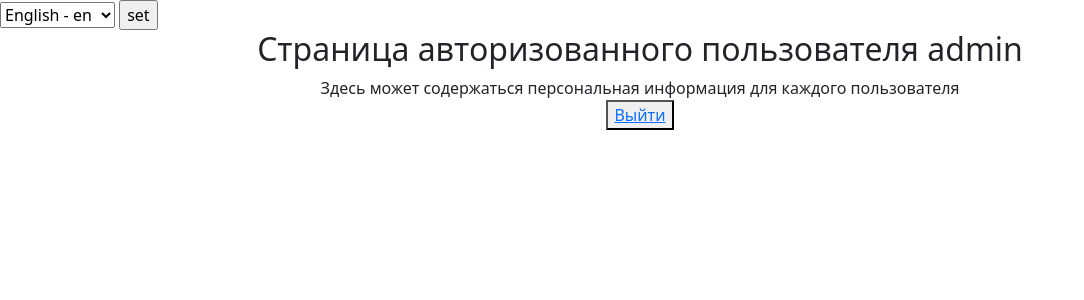
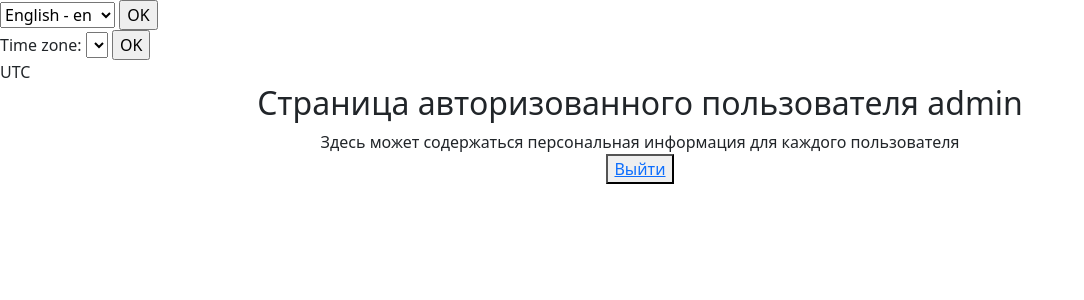
Before and after one commit to vitalaga/news_portal, a Django app: page / in a window 1280 px wide. Shown: the part 56-356 px from the top of the page, without its empty margins (0-1084 px from the left). Run offline with Django 4.2, Linux system fonts and the light colour scheme; a user stored in the database is signed in; lists and menus that the app fills with data are empty; parts of the project's set-up code (start-up, migrations or seed data) failed here and were passed over; some libraries are stand-ins or nearby versions.

Commit message:
added timezone

```diff
--- /dev/null
+++ b/basic/middlewares.py
@@ -0,0 +1,15 @@
+import pytz
+from django.utils import timezone
+
+
+class TimezoneMiddleware:
+    def __init__(self, get_response):
+        self.get_response = get_response
+
+    def __call__(self, request):
+        tzname = request.session.get('django_timezone')
+        if tzname:
+            timezone.activate(pytz.timezone(tzname))
+        else:
+            timezone.deactivate()
+        return self.get_response(request)
--- a/news_portal/views.py
+++ b/news_portal/views.py
@@ -12,6 +12,12 @@ from .forms import PostForm
 from django.contrib.auth.mixins import PermissionRequiredMixin, LoginRequiredMixin
 from django.contrib.auth.decorators import login_required
 from django.contrib.auth.models import Group
+
+from django.utils import timezone
+from django.shortcuts import redirect
+
+
+
 
 
 class PostsList(ListView):
@@ -30,6 +36,12 @@ class PostsList(ListView):
         context = super().get_context_data(**kwargs)
         context['filterset'] = self.filterset
         return context
+
+    def post(self, request):
+        request.session['django_timezone'] = request.POST['timezone']
+        return redirect('news')
+
+
 
 
 class PostSearch(ListView):
--- a/templates/flatpages/default.html
+++ b/templates/flatpages/default.html
@@ -1,5 +1,6 @@
 <!DOCTYPE html>
 {% load i18n %}
+{% load tz %}
 <html lang="en">
     <head>
         <meta charset="utf-8" />
@@ -57,8 +58,23 @@
                 </option>
                 {% endfor %}
             </select>
-            <input type="submit" value="set">
+            <input type="submit" value="OK">
         </form>
+
+        {% get_current_timezone as TIME_ZONE %}
+        <form action="" method="POST">
+            {% csrf_token %}
+            <label for="timezone">Time zone:</label>
+            <select name="timezone">
+                {% for tz in timezones %}
+                <option value="{{ tz }}"{% if tz == TIME_ZONE %} selected{% endif %}>{{ tz }}</option>
+                {% endfor %}
+            </select>
+            <input type="submit" value="OK">
+        </form>
+
+        {{ TIME_ZONE }}
+        {{ current_time|timezone:TIME_ZONE }}
         <!-- Page content-->
         <div class="container">
             <div class="row">
```
